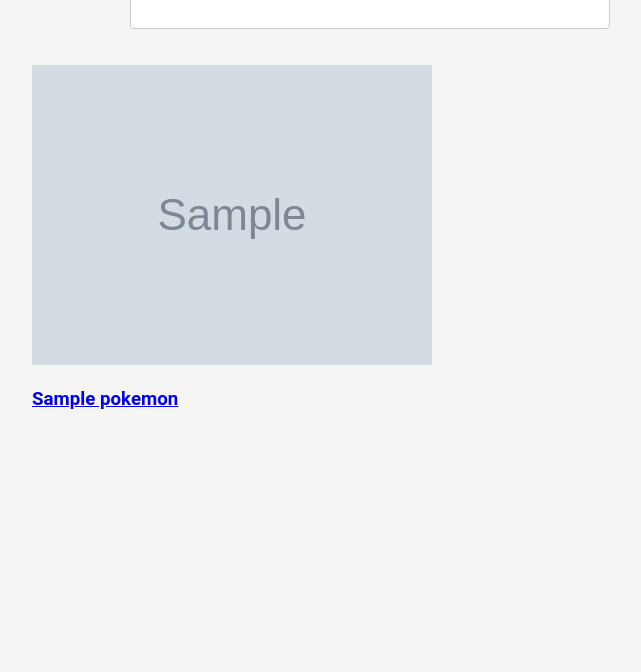
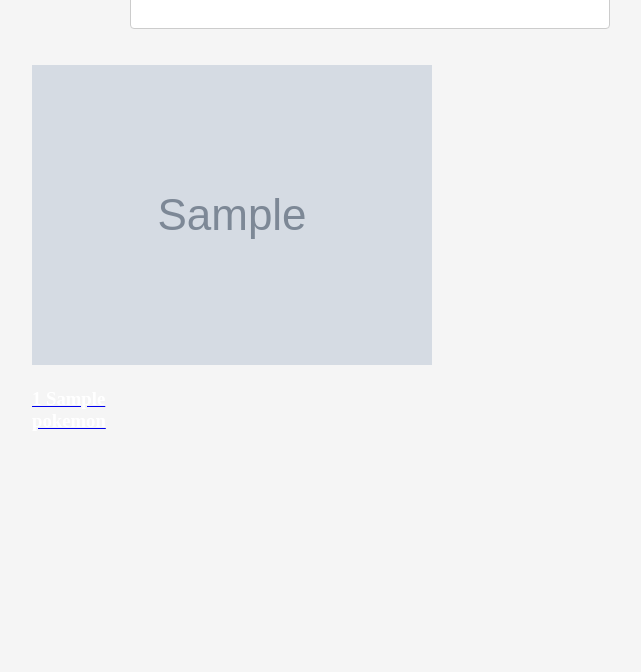
Before and after one commit to adamthompson0/pokedex, a Django app: page / in a window 1280 px wide. Shown: the part 128-800 px from the top of the page, without its empty margins (270-911 px from the left). Run offline with Django 4.2, Linux system fonts and the light colour scheme; tables that the repository leaves empty hold one stand-in row (values such as "Sample post"); grey boxes marked "Sample" are stand-in pictures; data that the repository does not hold is empty; parts of the project's set-up code (start-up, migrations or seed data) failed here and were passed over; some web fonts are replaced.

Commit message:
Style fonts

```diff
--- a/pokedex/static/pokedex/navbar.css
+++ b/pokedex/static/pokedex/navbar.css
@@ -1,4 +1,3 @@
-
 nav {
     display: flex;
     justify-content: space-between;
--- a/pokedex/static/pokedex/style.css
+++ b/pokedex/static/pokedex/style.css
@@ -3,12 +3,15 @@
 }
 
 body {
-    font-family: 'Roboto', sans-serif;
+    font-family:'Times New Roman', Times, serif;
     margin: 0;
     padding: 0;
     background-color: #f5f5f5;
-    background-color:
-    bor
+
+}
+nav ul{
+  font-family: 'Pokemon Solid', sans-serif;
+
 }
 
 
@@ -39,7 +42,9 @@ body {
   border-radius: 2%;
   padding: 10px;
   justify-content: center;
-
+}
+.grid-container h3{
+  color: white;
 }
 
 
--- a/pokedex/templates/pokedex/base.html
+++ b/pokedex/templates/pokedex/base.html
@@ -12,6 +12,9 @@
     <script defer src="https://unpkg.com/vue@3/dist/vue.global.js"></script>
     <script defer src="{% static 'pokedex/main.js'%}"></script>
     <link rel="stylesheet" href="{% static 'pokedex/navbar.css' %}">
+    <link href="https://fonts.cdnfonts.com/css/pokemon-solid?styles=24573" rel="stylesheet">
+
+
 </head>
 <body>
     {% include 'pokedex/_navbar.html' %}
--- a/pokedex/templates/pokedex/index.html
+++ b/pokedex/templates/pokedex/index.html
@@ -15,13 +15,13 @@ Pokedex
                 </div>
                 <div>
                         <h3>[[ pokemon.name ]]</h3>
+                    </a>
                         <div>
                             <span v-for="type in pokemon.types">[[ type.name ]]</span>
                             <hr>
                         </div>
                     </div>
                 </div>
-            </a>
         </div>
     </div>
     <div class="grid-container">
@@ -31,7 +31,7 @@ Pokedex
                 <img :src="pokemon.image_url" alt="">
             </div>
             <div>
-                    <h3>[[ pokemon.name ]]</h3>
+                    <h3> [[ pokemon.number ]] [[ pokemon.name ]]</h3>
 
     </div>
 </div>
--- a/users/templates/users/register.html
+++ b/users/templates/users/register.html
@@ -6,7 +6,6 @@ Sign Up
 
 
 {% block content %}
-{% include 'pokedex/_navbar.html' %}
 <form action="" method="post">
     {% csrf_token %}
     {{ form.as_p }}
```
